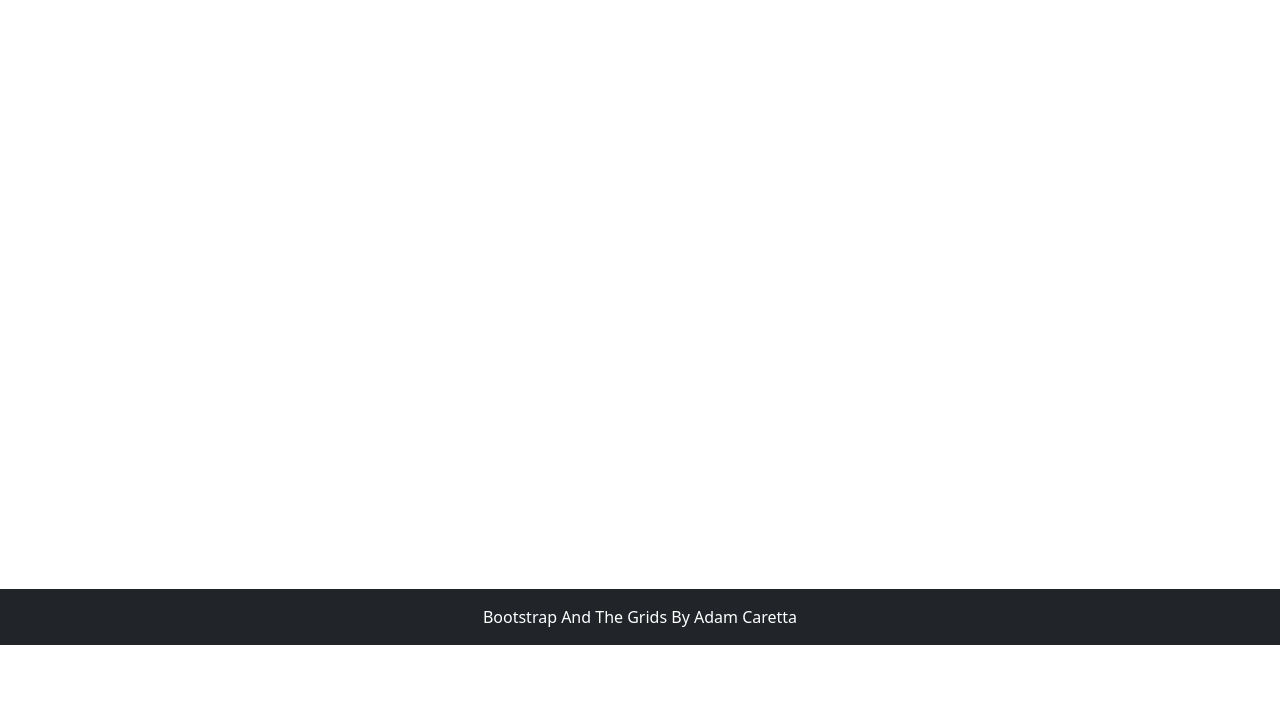
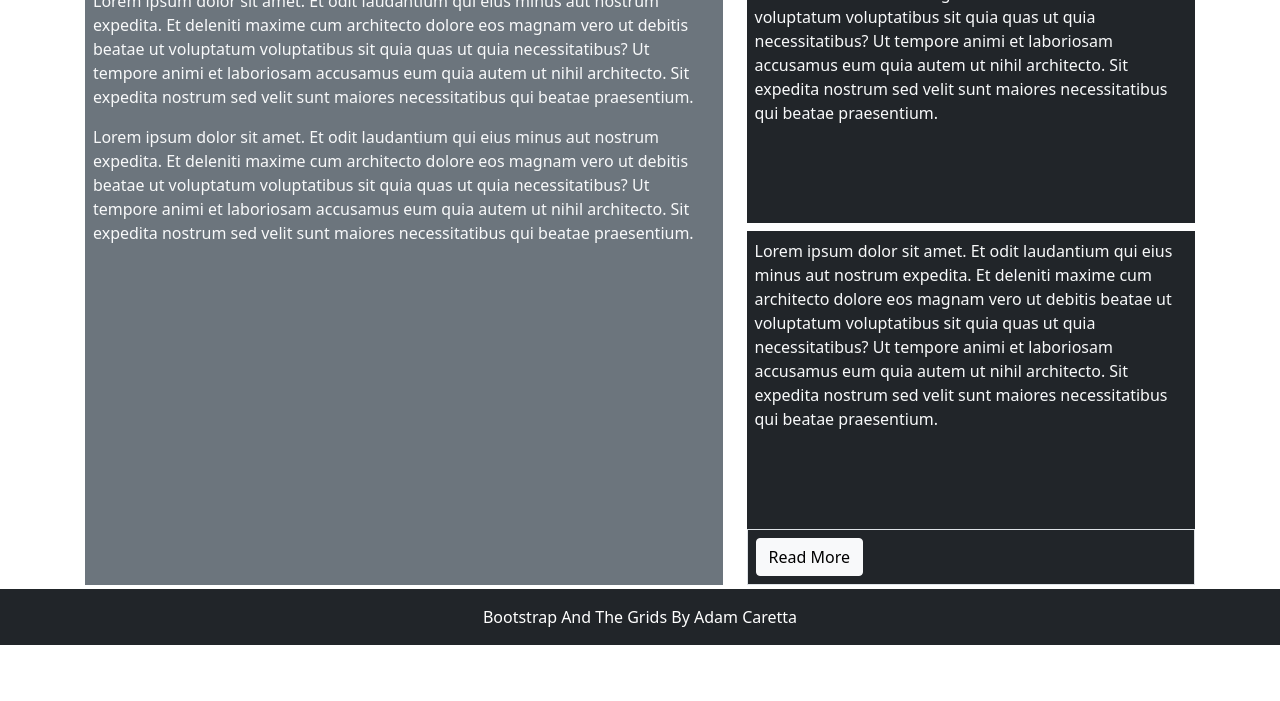
Before and after one commit to AdamCaretta/BootstrapAndTheGrids, a plain HTML site: page Grid3.html in a window 1280 px wide. Shown: the part 155-856 px from the top of the page. Before the commit the page ends 800 px from the top, so only its background shows below. Drawn offline with nearby package versions, Linux system fonts and the light colour scheme.

Commit message:
Finished Grid 3
Learned about overflow-auto/hidden
Learned about 1 row, with 2 columns, but the right side having 2 with h-50

```diff
--- a/Grid3.html
+++ b/Grid3.html
@@ -64,8 +64,39 @@
 </nav>
 
     <main class="flex-shrink-0">
-       <div class="container">
+       <div class="container h-100 minHeight">
+           <div class="row h-100">
+               <!-- LEFT COLUMN -->
+               <div class="col-7">
+                    <div class="bg-secondary text-light h-100 p-2">
+                        <h1>Article Title</h1>
+                        <p>Lorem ipsum dolor sit amet. Et odit laudantium qui eius minus aut nostrum expedita. Et deleniti maxime cum architecto dolore eos magnam vero ut debitis beatae ut voluptatum voluptatibus sit quia quas ut quia necessitatibus? Ut tempore animi et laboriosam accusamus eum quia autem ut nihil architecto. Sit expedita nostrum sed velit sunt  maiores necessitatibus qui beatae praesentium. </p>
+                        <p>Lorem ipsum dolor sit amet. Et odit laudantium qui eius minus aut nostrum expedita. Et deleniti maxime cum architecto dolore eos magnam vero ut debitis beatae ut voluptatum voluptatibus sit quia quas ut quia necessitatibus? Ut tempore animi et laboriosam accusamus eum quia autem ut nihil architecto. Sit expedita nostrum sed velit sunt  maiores necessitatibus qui beatae praesentium. </p>
 
+
+
+                    </div>
+               </div>
+               <!-- RIGHT COLUMN -->
+               <div class="col-5 h-100 d-flex flex-column justify-content-evenly">
+                   <!-- TOP RIGHT COLUMN -->
+                   <div class="bg-dark text-light h-50 p-2 overflow-auto">
+                    <p>Lorem ipsum dolor sit amet. Et odit laudantium qui eius minus aut nostrum expedita. Et deleniti maxime cum architecto dolore eos magnam vero ut debitis beatae ut voluptatum voluptatibus sit quia quas ut quia necessitatibus? Ut tempore animi et laboriosam accusamus eum quia autem ut nihil architecto. Sit expedita nostrum sed velit sunt  maiores necessitatibus qui beatae praesentium. </p>
+
+
+                    </div>
+                    <!-- BOTTOM RIGHT COLUMN -->
+                    <div class="bg-dark text-light h-50 mt-2 p-2 overflow-hidden">
+                        <p>Lorem ipsum dolor sit amet. Et odit laudantium qui eius minus aut nostrum expedita. Et deleniti maxime cum architecto dolore eos magnam vero ut debitis beatae ut voluptatum voluptatibus sit quia quas ut quia necessitatibus? Ut tempore animi et laboriosam accusamus eum quia autem ut nihil architecto. Sit expedita nostrum sed velit sunt  maiores necessitatibus qui beatae praesentium. </p>
+
+
+
+                    </div>
+                    <div class="bg-dark text-light border border-top p-2">
+                        <button class="btn btn-light" type="button">Read More</button>
+                    </div>
+               </div>
+           </div>
        </div>
     </main>
     <footer class="footer mt-auto py-3 bg-dark sticky-footer">
--- a/css/site.css
+++ b/css/site.css
@@ -1,6 +1,11 @@
 main>.container {
     padding: 60px 15px 0;
     margin-bottom: 5rem;
+}
+
+body> main{
+    margin-top: 20px;
+    margin-bottom: 60px;
 }
 
 .sticky-footer {
```
